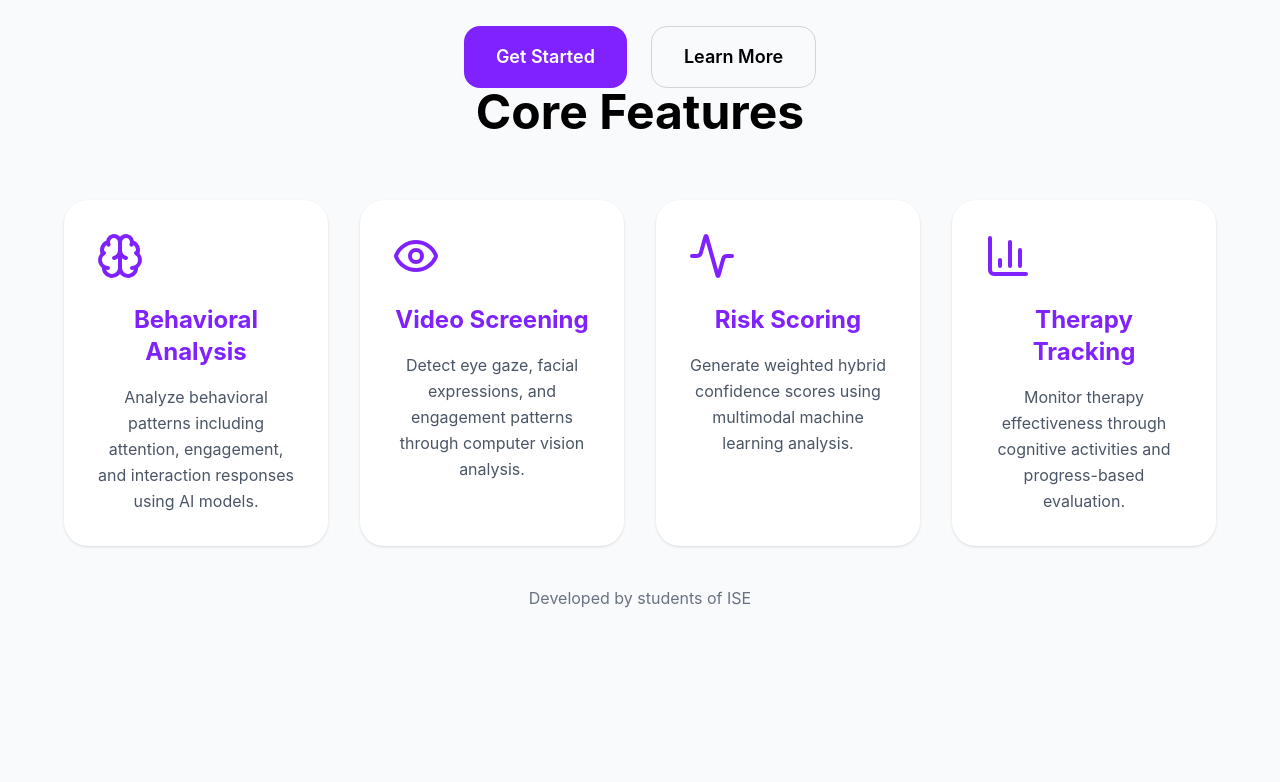
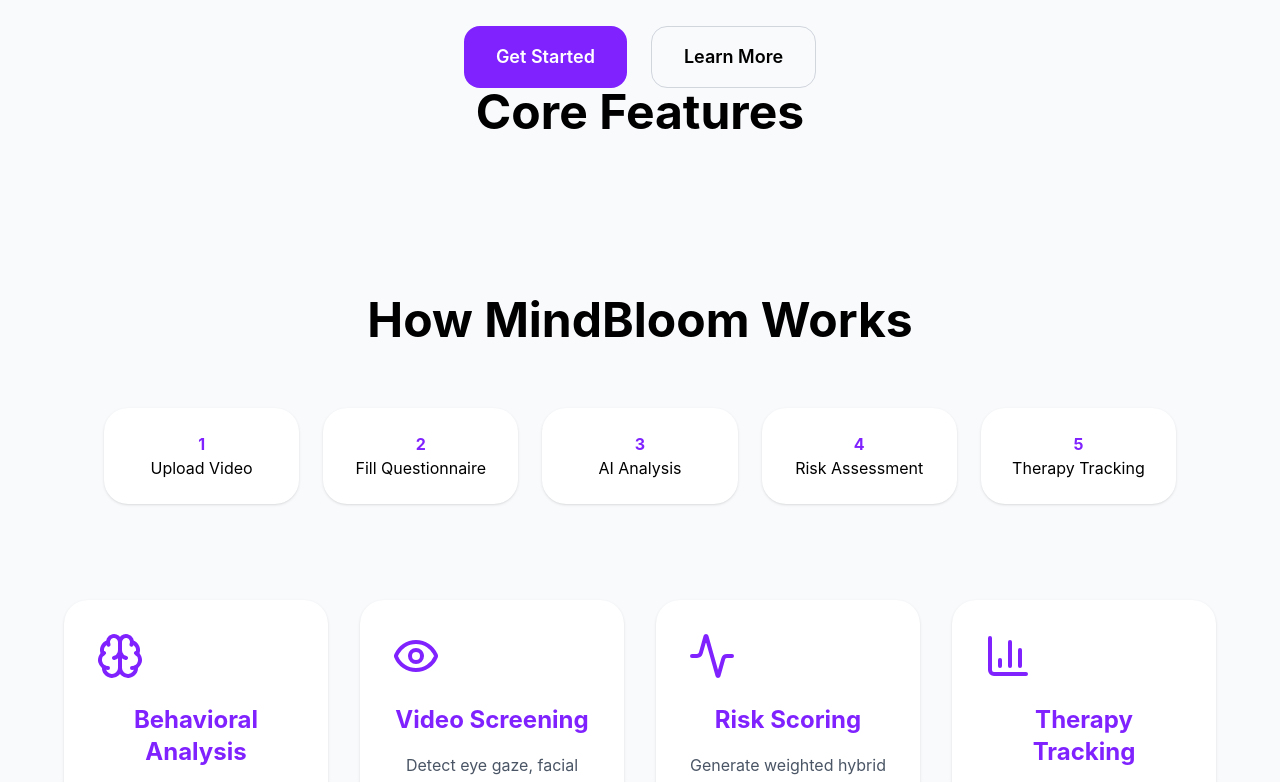
Before and after one commit to ishitasampat/mindbloom-frontend, a React (Vite) app: page / in a window 1280 px wide. Shown: the part 618-1400 px from the top of the page. Built offline with nearby package versions, Linux system fonts and the light colour scheme.

Commit message:
Added How It Works section

```diff
--- a/src/pages/Landing.jsx
+++ b/src/pages/Landing.jsx
@@ -45,6 +45,42 @@
   <h2 className="text-5xl font-bold text-center mb-16">
     Core Features
   </h2>
+  <section className="py-24 px-10">
+
+  <h2 className="text-5xl font-bold text-center mb-16">
+    How MindBloom Works
+  </h2>
+
+  <div className="grid md:grid-cols-5 gap-6">
+
+    <div className="bg-white p-6 rounded-3xl shadow">
+      <h3 className="font-bold text-violet-600">1</h3>
+      <p>Upload Video</p>
+    </div>
+
+    <div className="bg-white p-6 rounded-3xl shadow">
+      <h3 className="font-bold text-violet-600">2</h3>
+      <p>Fill Questionnaire</p>
+    </div>
+
+    <div className="bg-white p-6 rounded-3xl shadow">
+      <h3 className="font-bold text-violet-600">3</h3>
+      <p>AI Analysis</p>
+    </div>
+
+    <div className="bg-white p-6 rounded-3xl shadow">
+      <h3 className="font-bold text-violet-600">4</h3>
+      <p>Risk Assessment</p>
+    </div>
+
+    <div className="bg-white p-6 rounded-3xl shadow">
+      <h3 className="font-bold text-violet-600">5</h3>
+      <p>Therapy Tracking</p>
+    </div>
+
+  </div>
+
+</section>
 
   <div className="grid grid-cols-1 md:grid-cols-2 lg:grid-cols-4 gap-8">
 
```
